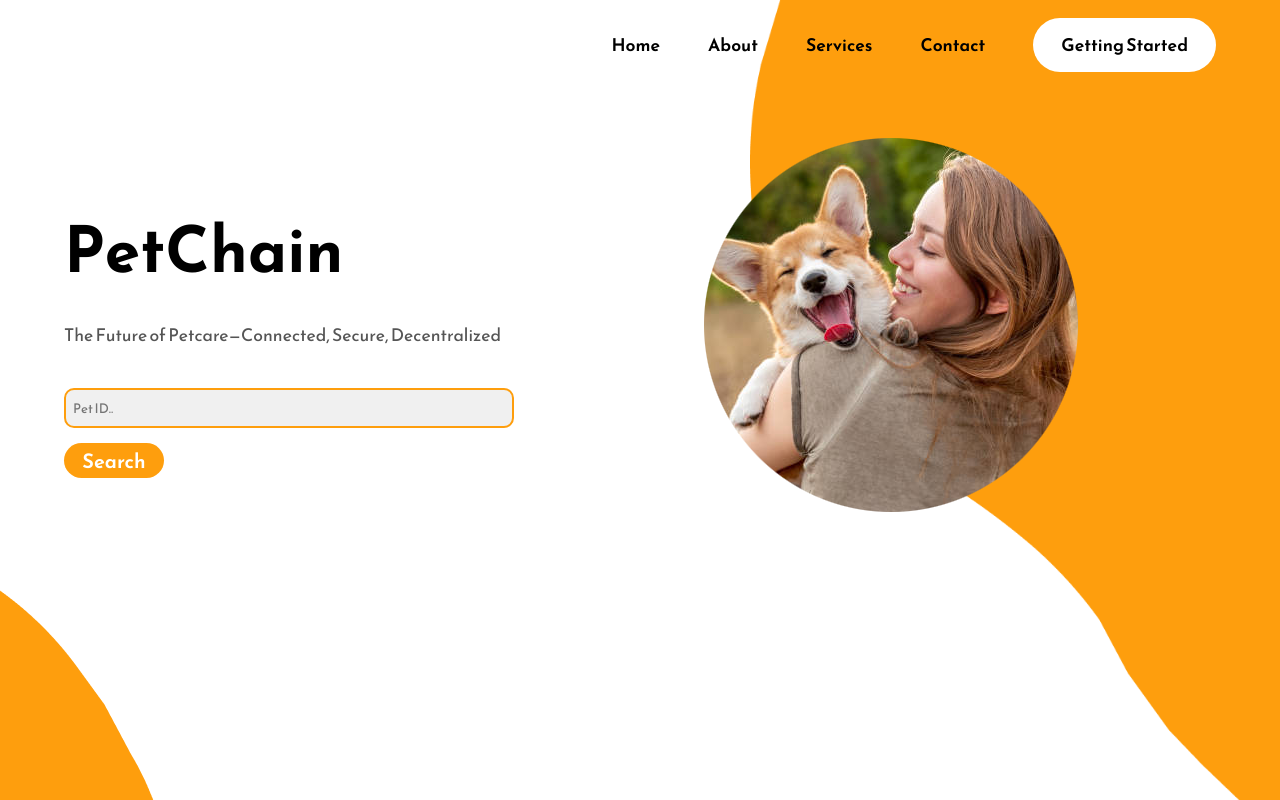
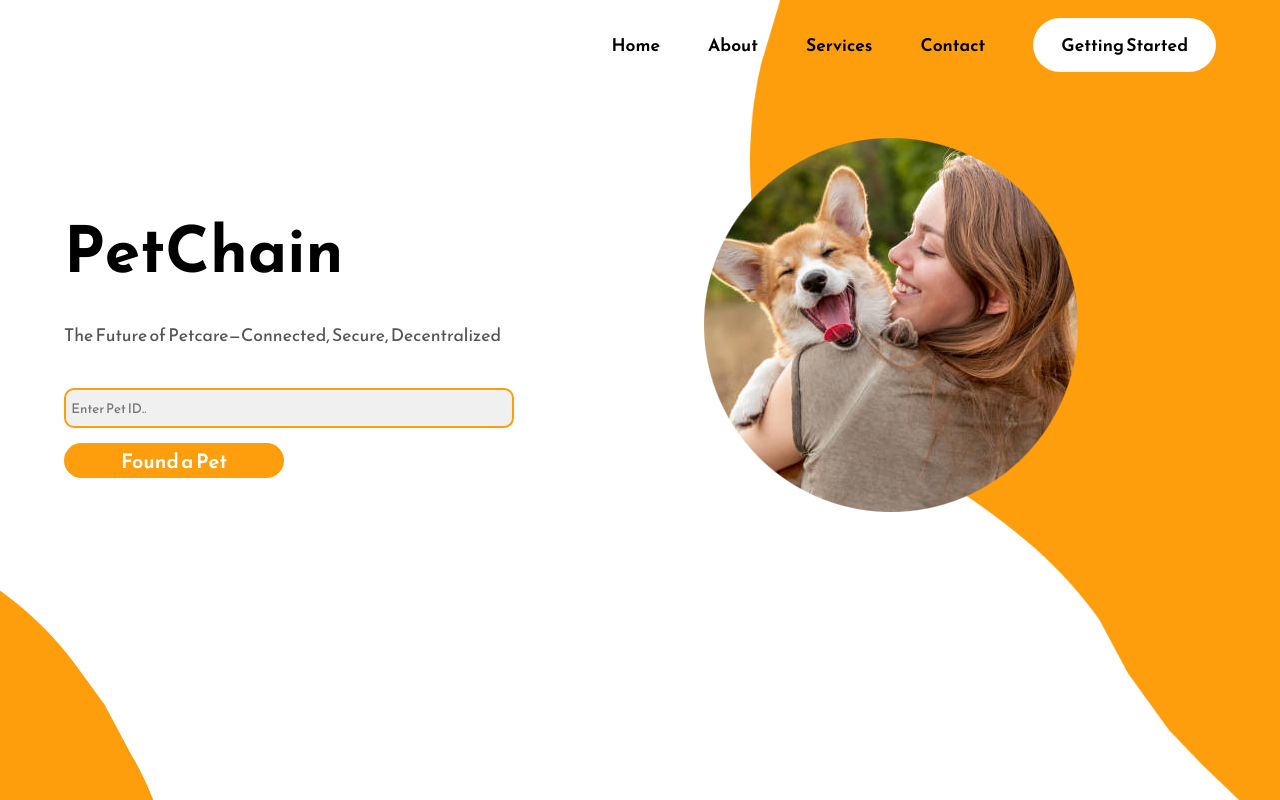
Before and after one commit to Sarika-dinesh/PetChain, a React (Create React App) app: page / in a window 1280 px wide. Shown: the top 800 px of the page. Built offline with nearby package versions, Linux system fonts and the light colour scheme.

Commit message:
Front page minor errors

```diff
--- a/src/App.css
+++ b/src/App.css
@@ -236,7 +236,7 @@ nav {
 .contact-form-container input {
   flex: 1;
   height: 100%;
-  background-color: rgb(242, 239, 226);
+  background-color: #f0f0f0;
   border: none;
   outline: none;
   font-size: 1.3rem;
--- a/src/Components/Home.js
+++ b/src/Components/Home.js
@@ -21,8 +21,8 @@ const Home = () => {
             The Future of Petcare—Connected, Secure, Decentralized
           </p>
           <div>
-            <input type="text" className="search-input" placeholder="    Pet ID.." />
-            <button className="secondary-button" style={{marginTop: '15px', width:'100px', height:'35px', fontSize:' 20px'}}>Search</button>
+            <input type="text" className="search-input" placeholder="   Enter Pet ID.." />
+            <button className="secondary-button" style={{marginTop: '15px', width:'220px', height:'35px', fontSize:' 20px'}}>Found a Pet</button>
           </div>
         </div>
         <div className="home-image-section">
```
